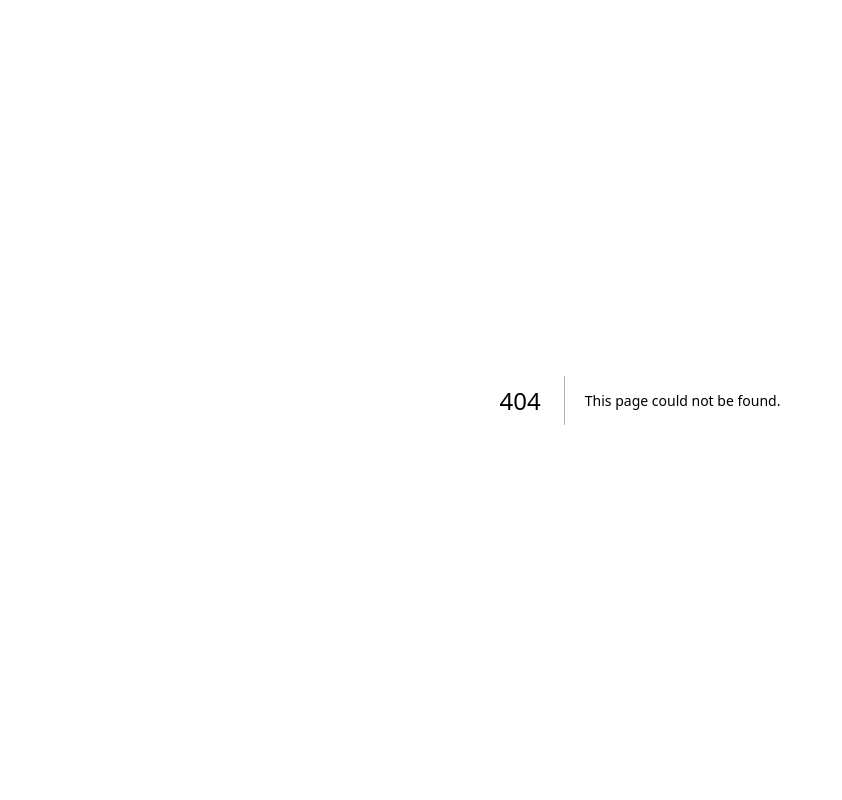
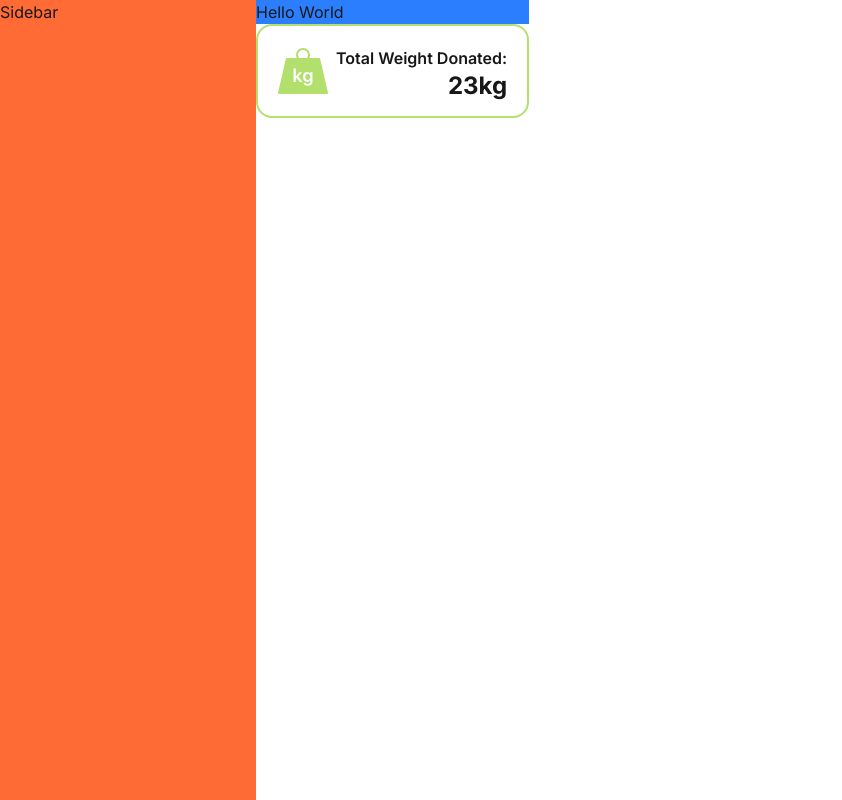
Before and after one commit to lamekabraha/ASE-Group-Project---SustainWear, a Next.js app in the folder sustainwear/: page /donor in a window 1280 px wide. Before the commit this address had no page. Shown: the whole page, without its empty margins (0-842 px from the left). Built offline with nearby package versions, Linux system fonts and the light colour scheme.

Commit message:
completed "donatedWeight" component

```diff
--- /dev/null
+++ b/sustainwear/src/app/Components/data-cards/donatedWeight.tsx
@@ -0,0 +1,20 @@
+import Image from "next/image";
+
+
+export default function DonatedWeight() {
+    return (
+        <div className="border-2 border-green rounded-2xl p-5 flex gap-2">
+            <Image
+                    src="/icons/weight-kg.png"
+                    alt="wight icon"
+                    width={50}
+                    height={50}
+                    className="flex-none"
+                />
+            <div className="flex-1 relative">
+                <h1 className="font-semibold">Total Weight Donated:</h1>
+                <h1 className="text-2xl font-bold absolute right-0">23kg</h1>
+            </div>
+        </div>
+    )
+}
--- a/sustainwear/src/app/auth/login/page.tsx
+++ b/sustainwear/src/app/auth/login/page.tsx
@@ -64,7 +64,7 @@ export default function LoginPage(){
                 <div className="##Left##"></div>
                 <div className="##Right##">
                     <Image
-                        src="/loginImg.png"
+                        src="/login-img.png"
                         alt="Young man at a garage sale"
                         width={2000}
                         height={1000}
--- a/sustainwear/src/app/auth/register/page.tsx
+++ b/sustainwear/src/app/auth/register/page.tsx
@@ -74,7 +74,7 @@ export default function RegisterPage(){
                 <div></div>
                 <div>
                     <Image
-                        src="/loginImg.png"
+                        src="/login-img.png"
                         alt="Young man at a garage sale"
                         width={2000}
                         height={1000}
--- a/sustainwear/src/app/donor/layout.tsx
+++ b/sustainwear/src/app/donor/layout.tsx
@@ -0,0 +1,27 @@
+import { getServerSession } from "next-auth";
+import { authOptions } from "../api/auth/[...nextauth]/route";
+import { redirect } from "next/navigation";
+import React from "react";
+
+export default async function DonorLayout({
+    children,
+}: {
+    children: React.ReactNode;
+}) {
+    // const session = await getServerSession(authOptions);
+
+    // if (!session) {
+    //     redirect("/auth/login");
+    // }
+
+    return(
+        <main className="flex ">
+            <div className="bg-orange w-1/5 h-screen">
+                <h1>Sidebar</h1>
+            </div>
+            <div>
+                {children}
+            </div>
+        </main>
+    )
+}
--- a/sustainwear/src/app/donor/my-impact/page.tsx
+++ b/sustainwear/src/app/donor/my-impact/page.tsx
@@ -0,0 +1,12 @@
+import DonatedWeight from "@/app/Components/data-cards/donatedWeight";
+
+export default function myImpact(){
+    return(
+        <div className="p-10">
+            <h1 className="text-4xl font-bold">My Impact</h1>
+            <div className="pt-5 gap-2">
+                <DonatedWeight/>
+            </div>
+        </div>
+    )
+}
--- /dev/null
+++ b/sustainwear/src/app/donor/page.tsx
@@ -0,0 +1,10 @@
+import DonatedWeight from "../Components/data-cards/donatedWeight";
+
+export default function page(){
+    return(
+        <div>
+            <h1 className="bg-blue-500">Hello World</h1>
+            <DonatedWeight/>
+        </div>
+    )
+}
```
Also changed, not shown: sustainwear/public/icons/weight-kg.png (added), sustainwear/public/login-img.png (renamed from sustainwear/public/loginImg.png), sustainwear/src/app/donor/home/page.tsx (deleted).
